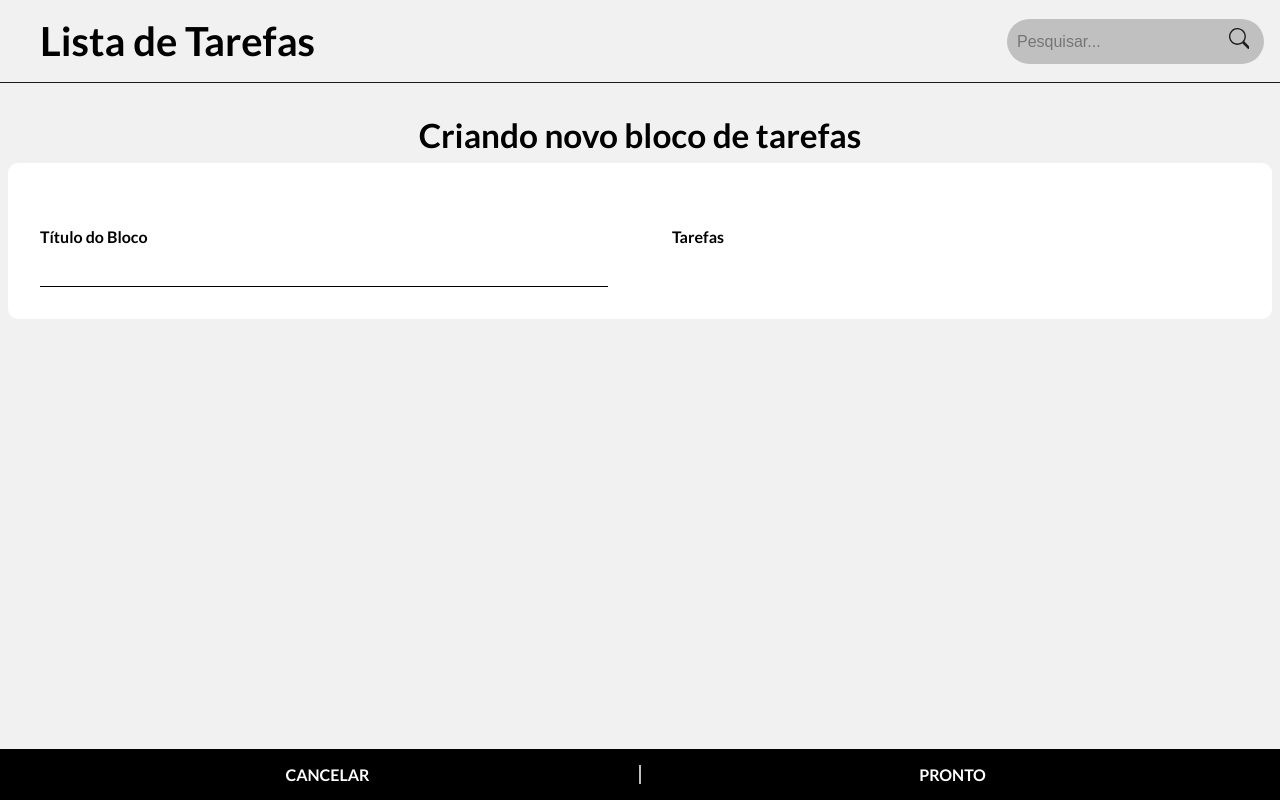
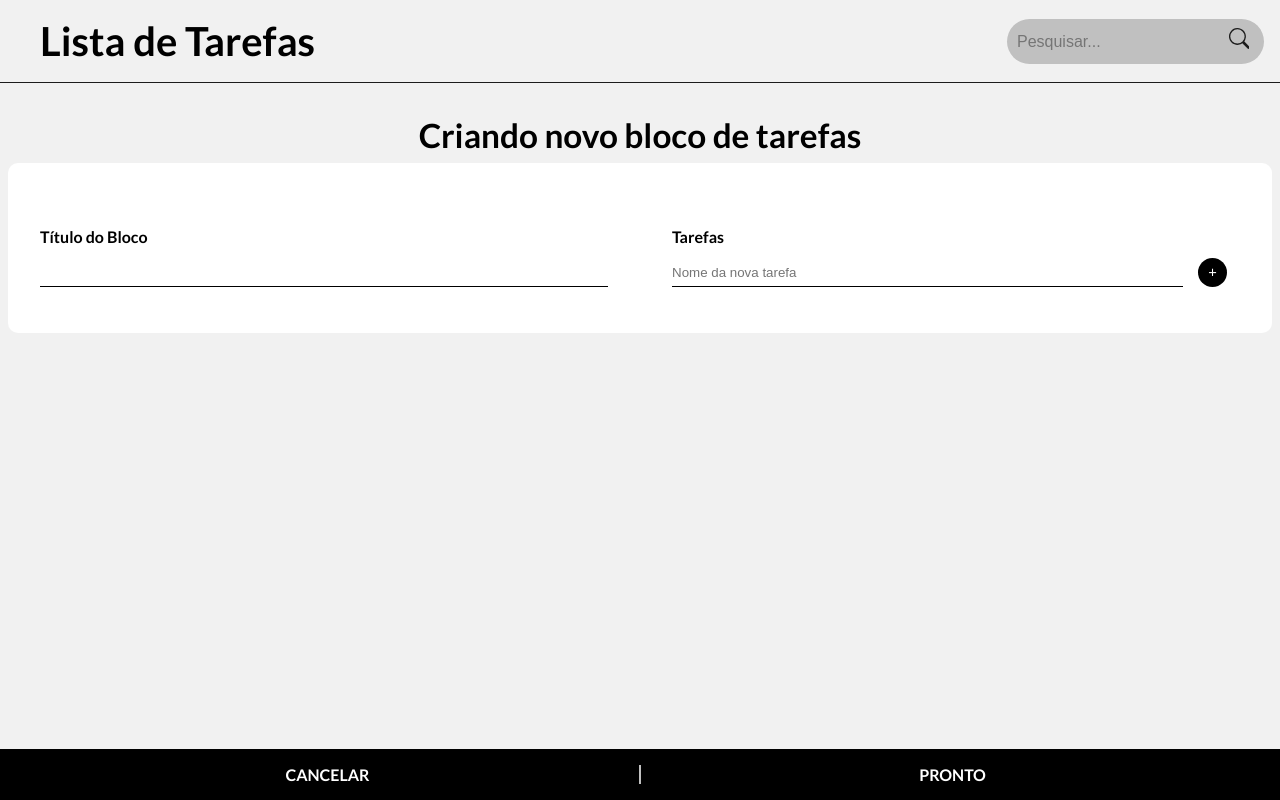
Before and after one commit to Elian-beep/ToDo-List, a Next.js app: page /NewTask in a window 1280 px wide. Built offline with nearby package versions, Linux system fonts and the light colour scheme.

Commit message:
NewTask: Inclusão do input e btn das novas tasks

```diff
--- a/src/pages/NewTask/index.jsx
+++ b/src/pages/NewTask/index.jsx
@@ -1,6 +1,7 @@
 import React from "react";
+import { BsPlus } from 'react-icons/bs';
 import BottomActions from "../../../components/BottomActions/BottomActions";
-import { AreaNewBlock, AreaTitlePage, Container, Content, InputTitleBlock, Title, TitlePage } from "../../../styles/stylePageNewTask";
+import { AreaNewBlock, AreaTitlePage, BtnNewTask, Container, Content, InputNameTask, InputTitleBlock, Title, TitlePage } from "../../../styles/stylePageNewTask";
 
 export default function NewTask() {
     return (
@@ -23,6 +24,8 @@ export default function NewTask() {
                     <Title>
                         Tarefas
                     </Title>
+                    <InputNameTask type="text" placeholder="Nome da nova tarefa" />
+                    <BtnNewTask>+</BtnNewTask>
                 </AreaNewBlock>
 
             </Content>
--- a/styles/stylePageNewTask.js
+++ b/styles/stylePageNewTask.js
@@ -69,3 +69,45 @@ export const InputTitleBlock = styled.input`
         height: 3em;
     }
 `;
+
+//-----------------INPUT DA NOVA TAREFA NO BLOCO
+export const InputNameTask = styled.input`
+    margin-top: 1em;
+    width: 90%;
+    height: 2em;
+
+    border: none;
+    border-bottom: 1px solid black;
+    text-decoration: none;
+    background: none;
+    transition: 0.7s;
+    outline: none;
+
+
+    &:active{
+        height: 3em;
+    }
+`;
+
+//-----------------BOTÃO PARA CRIAR NOVA TASK
+export const BtnNewTask = styled.button`
+    width: 2em;
+    height: 2em;
+    border-radius: 50px;
+    border: none;
+    margin-left: 1em;
+    margin-bottom: 1em;
+    background: black;
+    color: white;
+    font-size: 11pt;
+    cursor: pointer;
+
+    &:hover{
+        color: #C0C0C0;
+    }
+
+    @media (max-width: 600px) {
+        width: 1.7em;
+        height: 1.7em;
+    }
+`;
```
